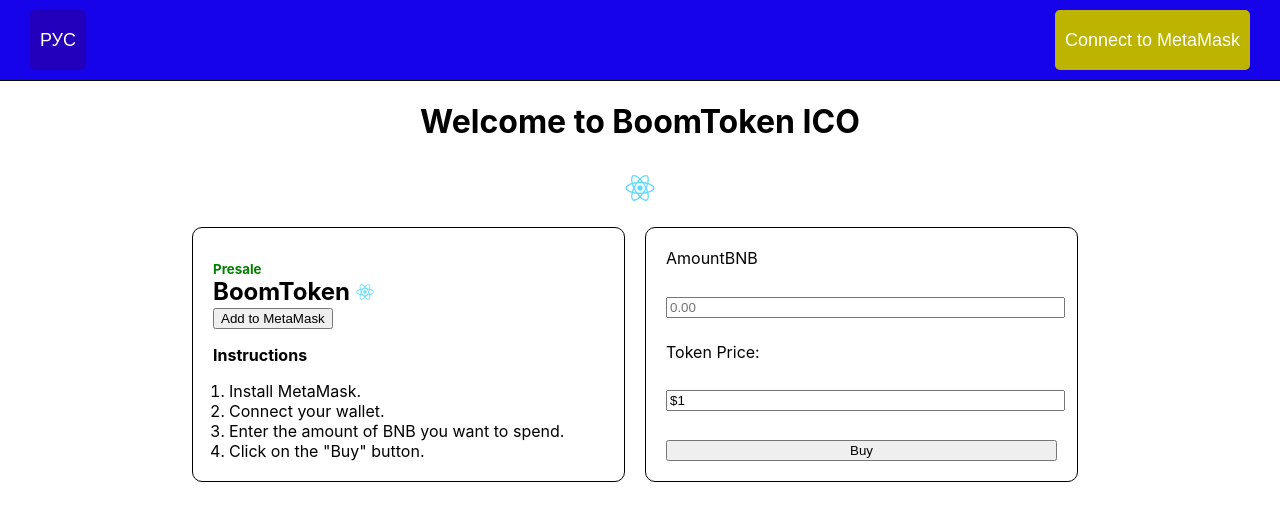
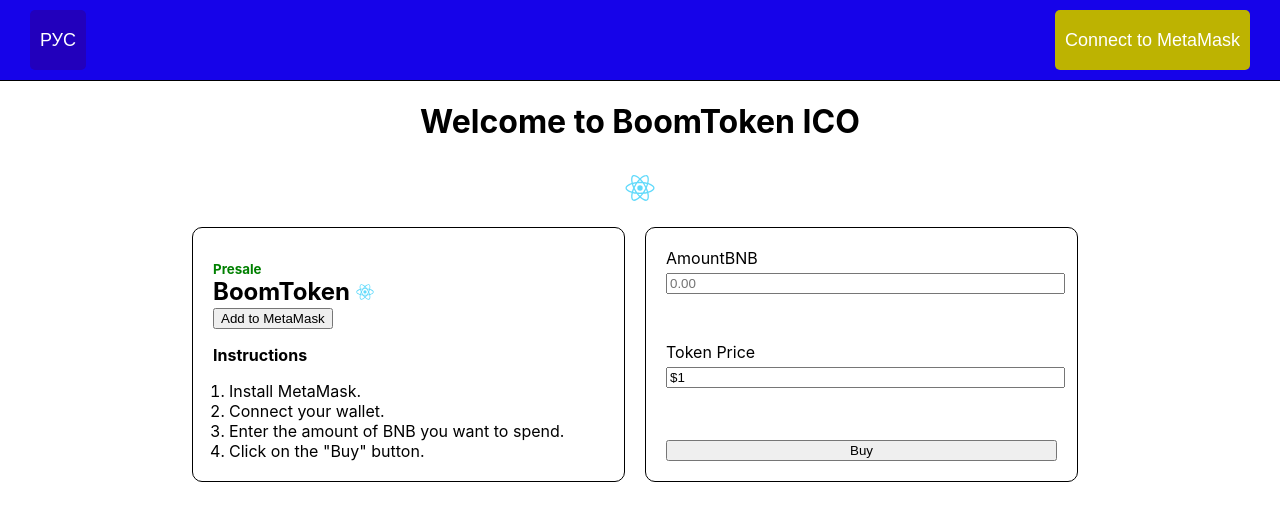
Before and after one commit to Endeavour-Innovations-Inc/Metacraft, a React (Create React App) app: page / in a window 1280 px wide. Shown: the top 520 px of the page. Built offline with nearby package versions, Linux system fonts and the light colour scheme.

Commit message:
Fixed buying UI

```diff
--- a/src/App.css
+++ b/src/App.css
@@ -172,12 +172,16 @@
 }
 
 .input-label {
-  align-self: flex-start;
+  display: block;
+  text-align: left;
+  margin-bottom: 0px;
+  padding-bottom: 0px;
 }
 
 .amount-input,
 .token-price,
 .buy-button {
+  display: block;
   width: 100%;
   margin-top: 5px;
 }
@@ -214,6 +218,11 @@
   margin-bottom: 0px; /* Adjust this value to your preference */
 }
 
+.input-group {
+  align-items: flex-start;
+  margin-bottom: 20px;
+}
+
 @media (max-width: 600px) {
   .info-container {
     flex-direction: column;
--- a/src/App.js
+++ b/src/App.js
@@ -78,10 +78,14 @@
             </ol>
           </div>
           <div className="purchase-container rounded-rect">
-            <label for="amount" className="input-label">AmountBNB</label>
-            <input id="amount" type="text" placeholder="0.00" className="amount-input" />
-            <label for="price" className="input-label">Token Price:</label>
-            <input id="price" type="text" value="$1" readOnly className="token-price" />
+            <div className="input-group">
+              <label htmlFor="amount" className="input-label">AmountBNB</label>
+              <input id="amount" type="text" placeholder="0.00" className="amount-input" />
+            </div>
+            <div className="input-group">
+              <label htmlFor="price" className="input-label">Token Price</label>
+              <input id="price" type="text" value="$1" readOnly className="token-price" />
+            </div>
             <button className="buy-button">Buy</button>
           </div>
         </div>
```
